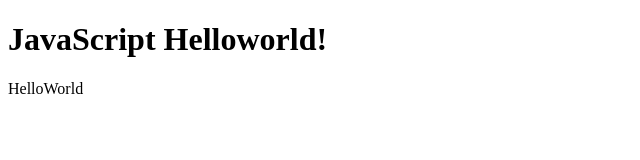
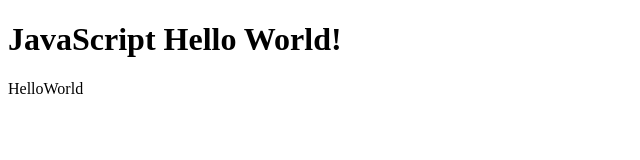
Before and after one commit to okiyamafoodservice/javascipt-basic, a plain HTML site: page sample2-1.html in a window 1280 px wide. Shown: the full height of the page, 0-640 px from the left. Drawn offline with Linux system fonts and the light colour scheme.

Commit message:
コミット

```diff
--- a/sample2-1.html
+++ b/sample2-1.html
@@ -8,7 +8,7 @@
 </head>
 
 <body>
-    <h1>JavaScript Helloworld!</h1>
+    <h1>JavaScript Hello World!</h1>
     <script>
 
 
```
